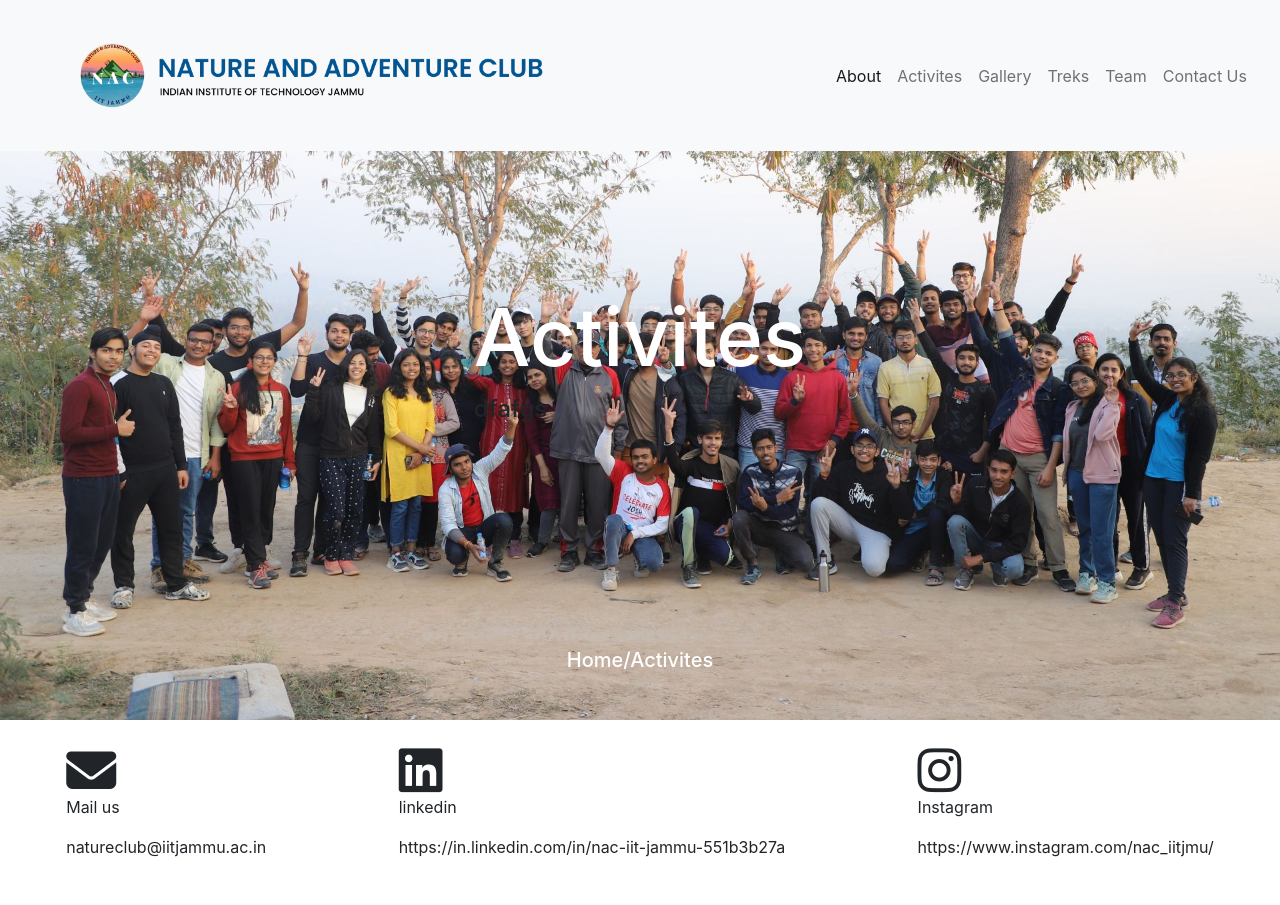
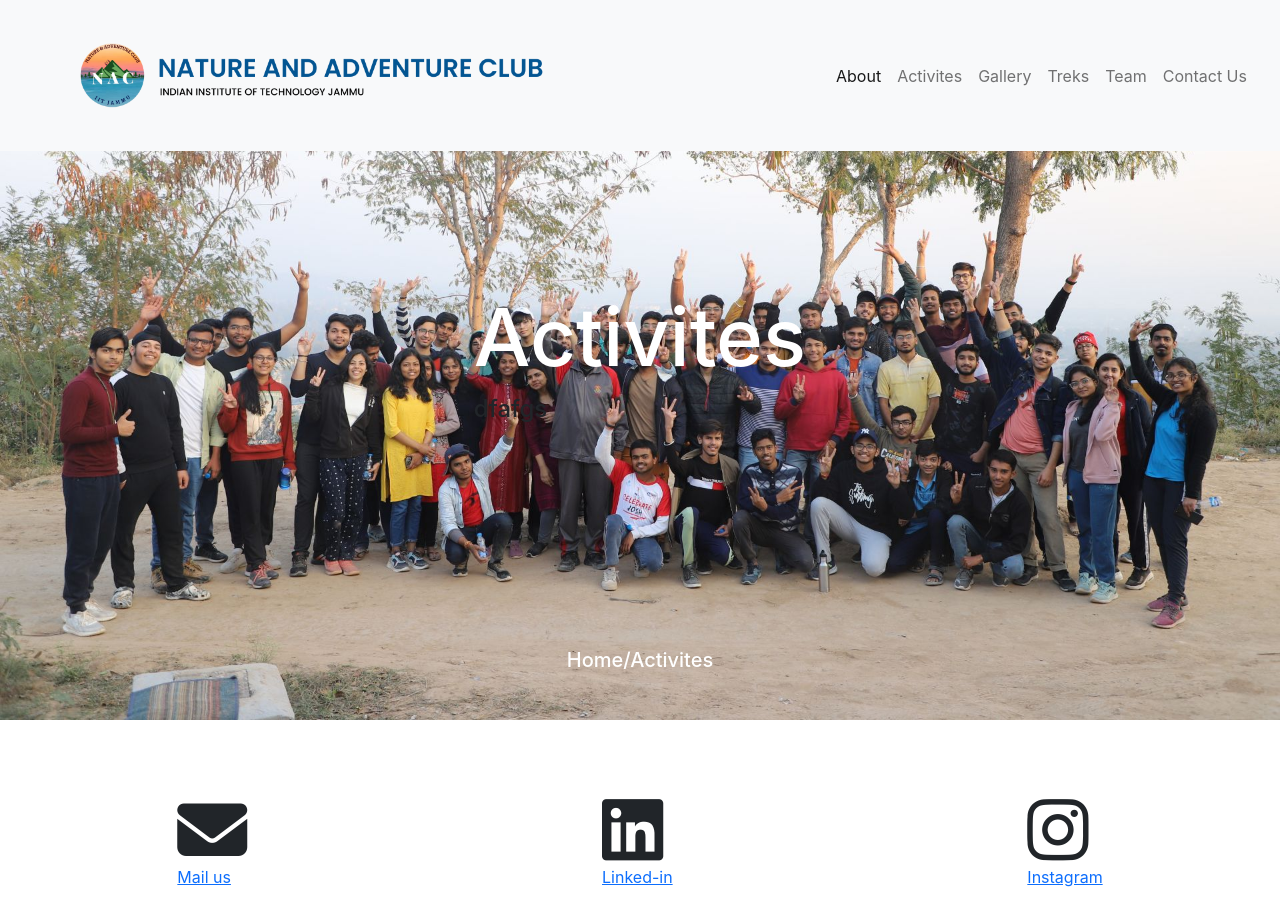
Before and after one commit to Vishu9354/React_nac, a React (Create React App) app: page /Contact in a window 1280 px wide. Before the commit the page ends 875 px from the top, so only its background shows below. Built offline with nearby package versions, Linux system fonts and the light colour scheme.

Commit message:
contatct page updated

```diff
--- a/src/component/contact/contact.js
+++ b/src/component/contact/contact.js
@@ -5,18 +5,16 @@ export default function contact() {
     <div className='main' style={{display:"flex",justifyContent:"space-around"}}>
       <div className='mail icon'>
       <i class="fa-solid fa-envelope"></i>
-      <p>Mail us</p>
-      <p> natureclub@iitjammu.ac.in</p>
+      <p><a href="natureclub@iitjammu.ac.in">Mail us</a></p>
+      {/* <p> natureclub@iitjammu.ac.in</p> */}
       </div>
       <div className='location icon'>
       <i class="fa-brands fa-linkedin"></i>
-      <p>linkedin</p>
-      <p> https://in.linkedin.com/in/nac-iit-jammu-551b3b27a</p>
+      <p><a href="https://in.linkedin.com/in/nac-iit-jammu-551b3b27a">Linked-in</a></p>
       </div>
       <div className='insta icon'>
       <i class="fa-brands fa-instagram"></i>
-      <p>Instagram</p>
-      <p> https://www.instagram.com/nac_iitjmu/</p>
+      <p><a href="https://www.instagram.com/nac_iitjmu/">Instagram</a></p>
       </div>
     </div>
   )
--- a/src/component/css/contact.css
+++ b/src/component/css/contact.css
@@ -1,3 +1,6 @@
+.icon{
+    margin-top: 50px;
+}
 .icon i{
-    font-size: 50px;
+    font-size: 70px;
 }
```
